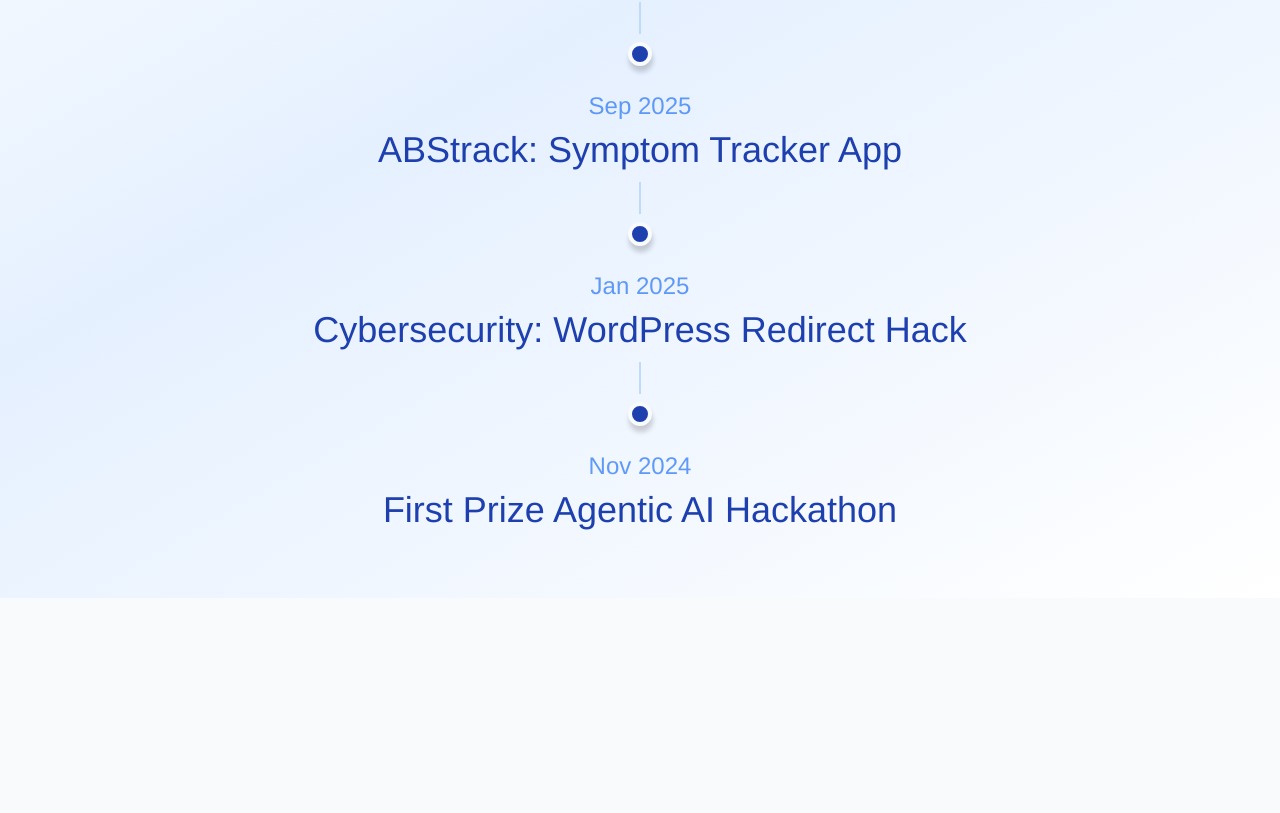
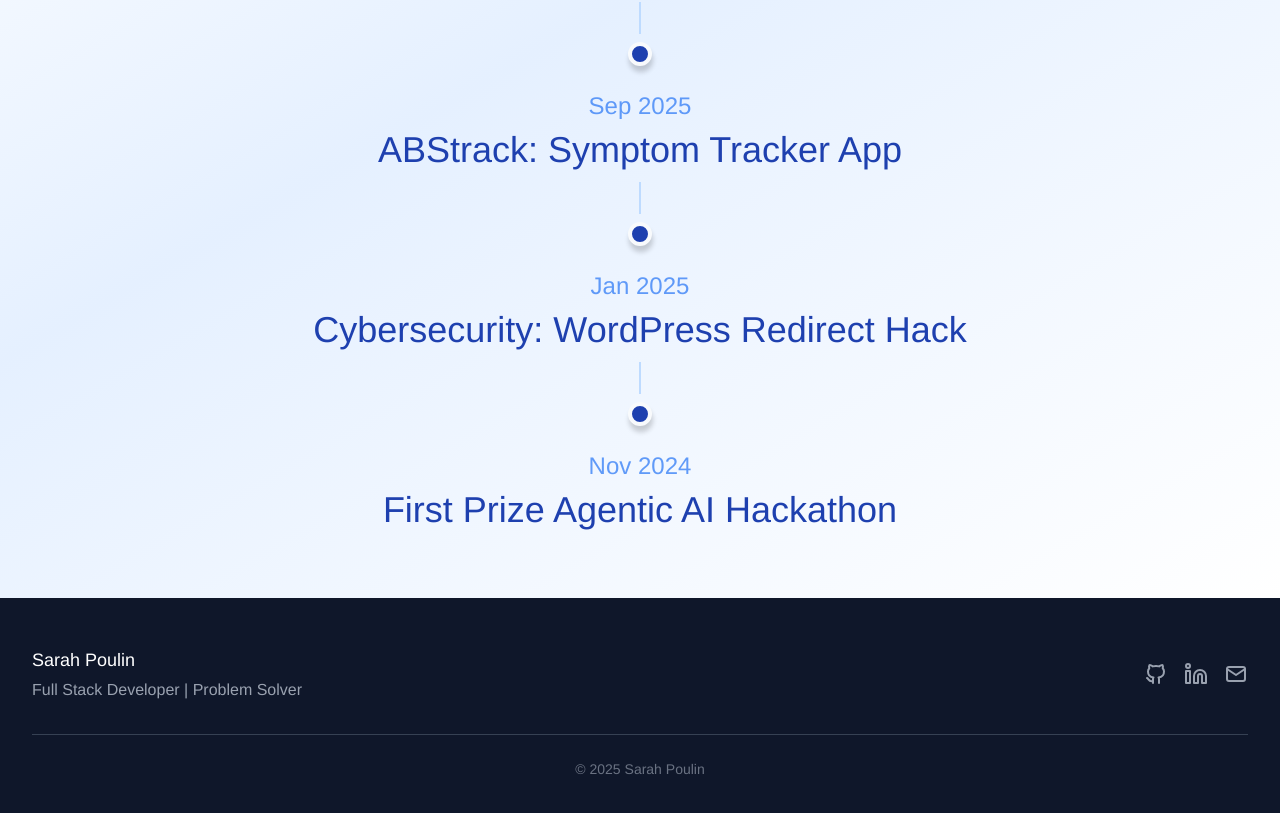
Before and after one commit to threehappypenguins/portfolio, a Next.js app: page / in a window 1280 px wide. Shown: the part 1167-1980 px from the top of the page. Before the commit the page ends 1765 px from the top, so only its background shows below. Built offline with nearby package versions, Linux system fonts and the light colour scheme.

Commit message:
Added and styled footer component

```diff
--- /dev/null
+++ b/app/components/footer.tsx
@@ -0,0 +1,66 @@
+import { IconBrandGithub, IconMail } from "@tabler/icons-react";
+
+// Lucide React brand icons are deprecated and I didn't like Tabler's LinkedIn
+const IconBrandLinkedin = ({ size = 20, className = "" }) => (
+  <svg
+    width={size}
+    height={size}
+    viewBox="0 0 24 24"
+    fill="none"
+    stroke="currentColor"
+    strokeWidth="2"
+    strokeLinecap="round"
+    strokeLinejoin="round"
+    className={className}
+  >
+    <path d="M16 8a6 6 0 0 1 6 6v7h-4v-7a2 2 0 0 0-2-2 2 2 0 0 0-2 2v7h-4v-7a6 6 0 0 1 6-6z" />
+    <rect x="2" y="9" width="4" height="12" />
+    <circle cx="4" cy="4" r="2" />
+  </svg>
+);
+
+export function Footer() {
+  return (
+    <footer>
+      <div className="max-w-7xl mx-auto px-4 sm:px-6 lg:px-8 py-12">
+        <div className="flex justify-between items-center mb-8">
+          <div>
+            <p className="text-lg text-white mb-1">Sarah Poulin</p>
+            <p className="text-gray-400">Full Stack Developer | Problem Solver</p>
+          </div>
+          <div className="flex gap-4 text-gray-400">
+            <a
+              href="https://github.com/threehappypenguins"
+              target="_blank"
+              rel="noopener noreferrer"
+              aria-label="Visit my Github profile"
+            >
+              <IconBrandGithub size={24} />
+            </a>
+            <a
+              href="https://www.linkedin.com/in/sarahpoulin/"
+              target="_blank"
+              rel="noopener noreferrer"
+              aria-label="Visit my LinkedIn profile"
+            >
+              <IconBrandLinkedin size={24} />
+            </a>
+            <a
+              href="mailto:sarah@poulinfam.com"
+              target="_blank"
+              rel="noopener noreferrer"
+              aria-label="Email me"
+            >
+              <IconMail size={24} />
+            </a>
+          </div>
+        </div>
+        <div className="pt-6 border-t border-gray-700">
+          <p className="text-sm text-gray-500 text-center">
+            © {new Date().getFullYear()} Sarah Poulin
+          </p>
+        </div>
+      </div>
+    </footer>
+  );
+}
--- a/app/globals.css
+++ b/app/globals.css
@@ -111,3 +111,7 @@ h2 {
 .social-button {
   @apply min-w-45 px-4 py-2 font-medium rounded-lg transition-colors duration-200 whitespace-nowrap flex items-center justify-center gap-4;
 }
+
+footer {
+  background-color: #0f172a;
+}
--- a/app/layout.tsx
+++ b/app/layout.tsx
@@ -2,6 +2,7 @@ import type { Metadata } from "next";
 import { Arimo } from "next/font/google";
 import { ThemeProvider } from "./theme-provider";
 import { Navbar } from "./components/navbar";
+import { Footer } from "./components/footer";
 import "./globals.css";
 
 const arimo = Arimo({
@@ -36,6 +37,7 @@ export default function RootLayout({
         <ThemeProvider>
           <Navbar />
           {children}
+          <Footer />
         </ThemeProvider>
       </body>
     </html>
```
